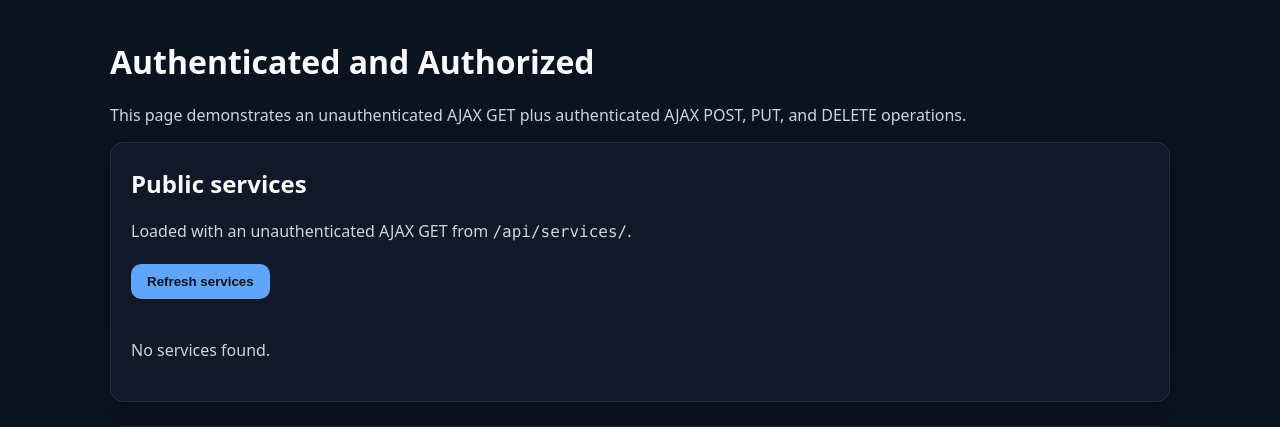
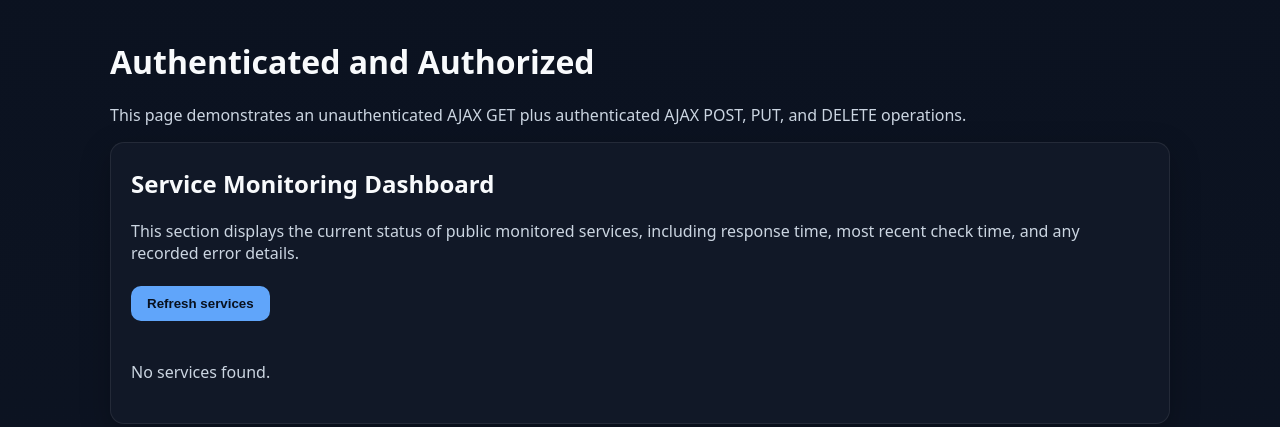
Before and after one commit to dyladude/Web-Project, a Django app: page / in a window 1280 px wide. Shown: the part 55-482 px from the top of the page. Run offline with Django 5.2, Linux system fonts and the light colour scheme; data that the repository does not hold is empty.

Commit message:
Sprint 3: automated health checks, dashboard UI improvements, additional monitored services, and error logging

```diff
--- a/core/models.py
+++ b/core/models.py
@@ -42,6 +42,7 @@ class Service(models.Model):
     last_status = models.CharField(max_length=10, choices=STATUS_CHOICES, default=STATUS_UNKNOWN)
     last_checked = models.DateTimeField(null=True, blank=True)
     response_time_ms = models.PositiveIntegerField(null=True, blank=True)
+    last_error = models.TextField(blank=True, null=True)
 
     # only needed for push checks
     heartbeat_token = models.CharField(max_length=64, blank=True, unique=True)
--- a/core/templates/core/dashboard.html
+++ b/core/templates/core/dashboard.html
@@ -7,8 +7,11 @@
 <p>This page demonstrates an unauthenticated AJAX GET plus authenticated AJAX POST, PUT, and DELETE operations.</p>
 
 <section class="panel">
-    <h2>Public services</h2>
-    <p>Loaded with an unauthenticated AJAX GET from <code>/api/services/</code>.</p>
+    <h2>Service Monitoring Dashboard</h2>
+    <p>
+        This section displays the current status of public monitored services, including
+        response time, most recent check time, and any recorded error details.
+    </p>
     <div class="stack-row">
         <button id="refresh-services" type="button">Refresh services</button>
     </div>
@@ -206,15 +209,40 @@ async function jsonFetch(url, options = {}) {
     return data;
 }
 
+function formatDate(value) {
+    if (!value) return "Never";
+    const date = new Date(value);
+    return isNaN(date.getTime()) ? value : date.toLocaleString();
+}
+
 function serviceCard(service) {
+    const statusLabel = service.last_status || "unknown";
+    const responseTime = service.response_time_ms ?? "N/A";
+    const lastChecked = formatDate(service.last_checked);
+    const errorLine = service.last_error
+        ? `<p class="service-error"><strong>Error:</strong> ${service.last_error}</p>`
+        : "";
+
     return `
-        <article class="tile">
-            <h3>${service.name} <span class="small">#${service.id}</span></h3>
-            <p>${service.description || "No description."}</p>
-            <p>Status: <span class="status status-${service.last_status}">${service.last_status}</span></p>
-            <p>Check type: ${service.check_type}</p>
-            <p>Response time: ${service.response_time_ms ?? "N/A"}</p>
-            <p>${service.url ? `<a href="${service.url}" target="_blank" rel="noopener">${service.url}</a>` : "No URL"}</p>
+        <article class="tile service-tile service-${statusLabel}">
+            <div class="tile-header">
+                <h3>${service.name}</h3>
+                <span class="status-pill status-${statusLabel}">${statusLabel.toUpperCase()}</span>
+            </div>
+
+            <p class="service-description">${service.description || "No description provided."}</p>
+
+            <div class="service-meta">
+                <p><strong>Check type:</strong> ${service.check_type}</p>
+                <p><strong>Last checked:</strong> ${lastChecked}</p>
+                <p><strong>Response time:</strong> ${responseTime} ms</p>
+            </div>
+
+            ${errorLine}
+
+            <p class="service-link">
+                ${service.url ? `<a href="${service.url}" target="_blank" rel="noopener">Open service</a>` : "No URL"}
+            </p>
         </article>
     `;
 }
@@ -390,5 +418,6 @@ document.getElementById("delete-user-btn").addEventListener("click", async () =>
 });
 
 loadServices();
+setInterval(loadServices, 30000); // auto-refresh every 30 seconds
 </script>
 {% endblock %}
--- a/core/views.py
+++ b/core/views.py
@@ -192,13 +192,15 @@ def run_pull_checks(request):
                 response_time_ms = int(elapsed)
                 if 200 <= response.status < 400:
                     status = Service.STATUS_UP
-        except (urllib.error.URLError, ValueError):
+                service.last_error = None  # clear previous error if successful
+        except (urllib.error.URLError, ValueError) as e:
             status = Service.STATUS_DOWN
+            service.last_error = str(e)
 
         service.last_status = status
         service.last_checked = timezone.now()
         service.response_time_ms = response_time_ms
-        service.save(update_fields=["last_status", "last_checked", "response_time_ms"])
+        service.save(update_fields=["last_status", "last_checked", "response_time_ms", "last_error"])
 
         results.append({
             "name": service.name,
```
Also changed, not shown: core/management/commands/run_pull_checks.py (added, +48 -0 lines), core/management/__init__.py (added), core/management/commands/__init__.py (added), core/migrations/0003_service_last_error.py (added).
